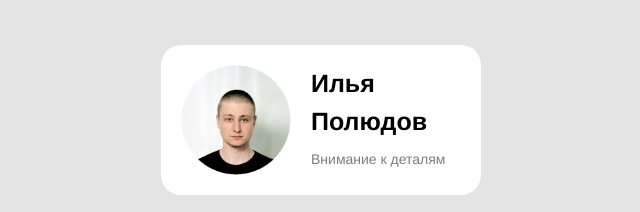
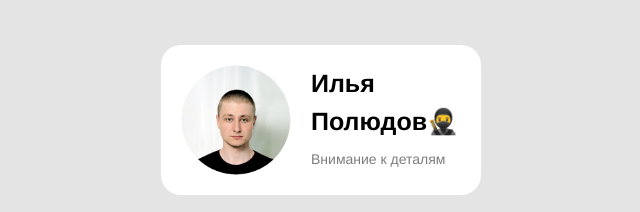
Before and after one commit to ilyPoQA/ilyPoQA.github.io, a plain HTML site: page index.html in a window 1280 px wide. Shown: the top 212 px of the page, 319-959 px from the left. Drawn offline with Linux system fonts and the light colour scheme.

Commit message:
index.html git add index.html

```diff
--- a/index.html
+++ b/index.html
@@ -12,7 +12,7 @@
     <header class="header">
       <img src="./avatar.png" alt="avatar" class="header__avatar" />
       <div class="header__textContainer">
-        <h1 class="header__title">Илья Полюдов</h1>
+        <h1 class="header__title">Илья Полюдов🥷 </h1>
         <h3 class="header__subtitle">Внимание к деталям</h3>
       </div>
     </header>
```
